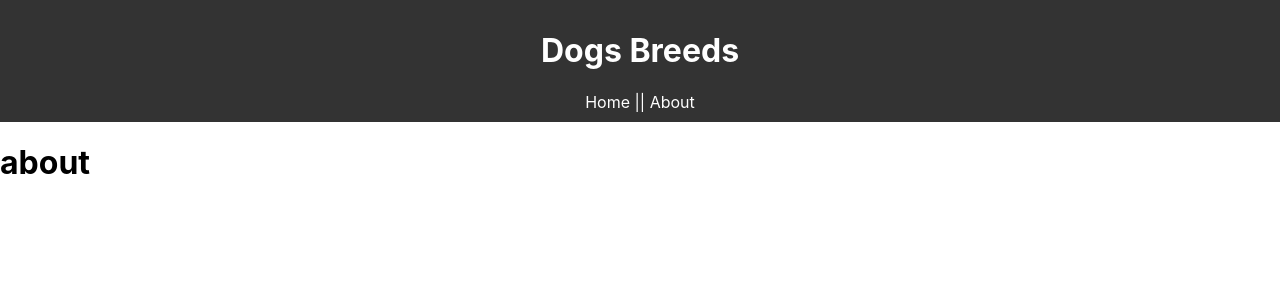
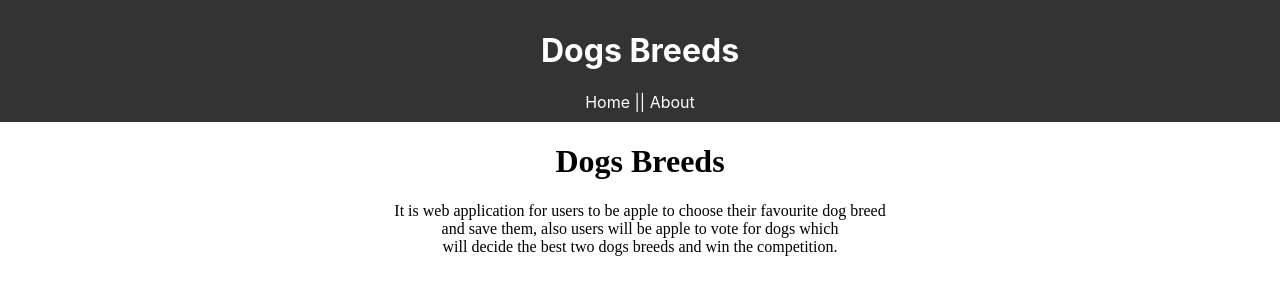
Before and after one commit to mohamedlafiteh/dogs-breeds, a React (Create React App) app: page /About in a window 1280 px wide. Shown: the top 300 px of the page. Built offline with nearby package versions, Linux system fonts and the light colour scheme.

Commit message:
Update read me and about page

```diff
--- a/src/components/about/About.css
+++ b/src/components/about/About.css
@@ -0,0 +1,4 @@
+.about {
+  text-align: center;
+  font-family: "Times New Roman", Times, serif;
+}
--- a/src/components/about/About.js
+++ b/src/components/about/About.js
@@ -1,9 +1,17 @@
 import React from "react";
+import "./About.css";
 
 export default function About() {
   return (
     <div>
-      <h1>about</h1>
+      <h1 className='about'>Dogs Breeds</h1>
+      <p className='about'>
+        It is web application for users to be apple to choose their favourite
+        dog breed
+        <br /> and save them, also users will be apple to vote for dogs which{" "}
+        <br />
+        will decide the best two dogs breeds and win the competition.{" "}
+      </p>
     </div>
   );
 }
```
Also changed, not shown: 1 other file (tests, documents, lock files or other folders).
